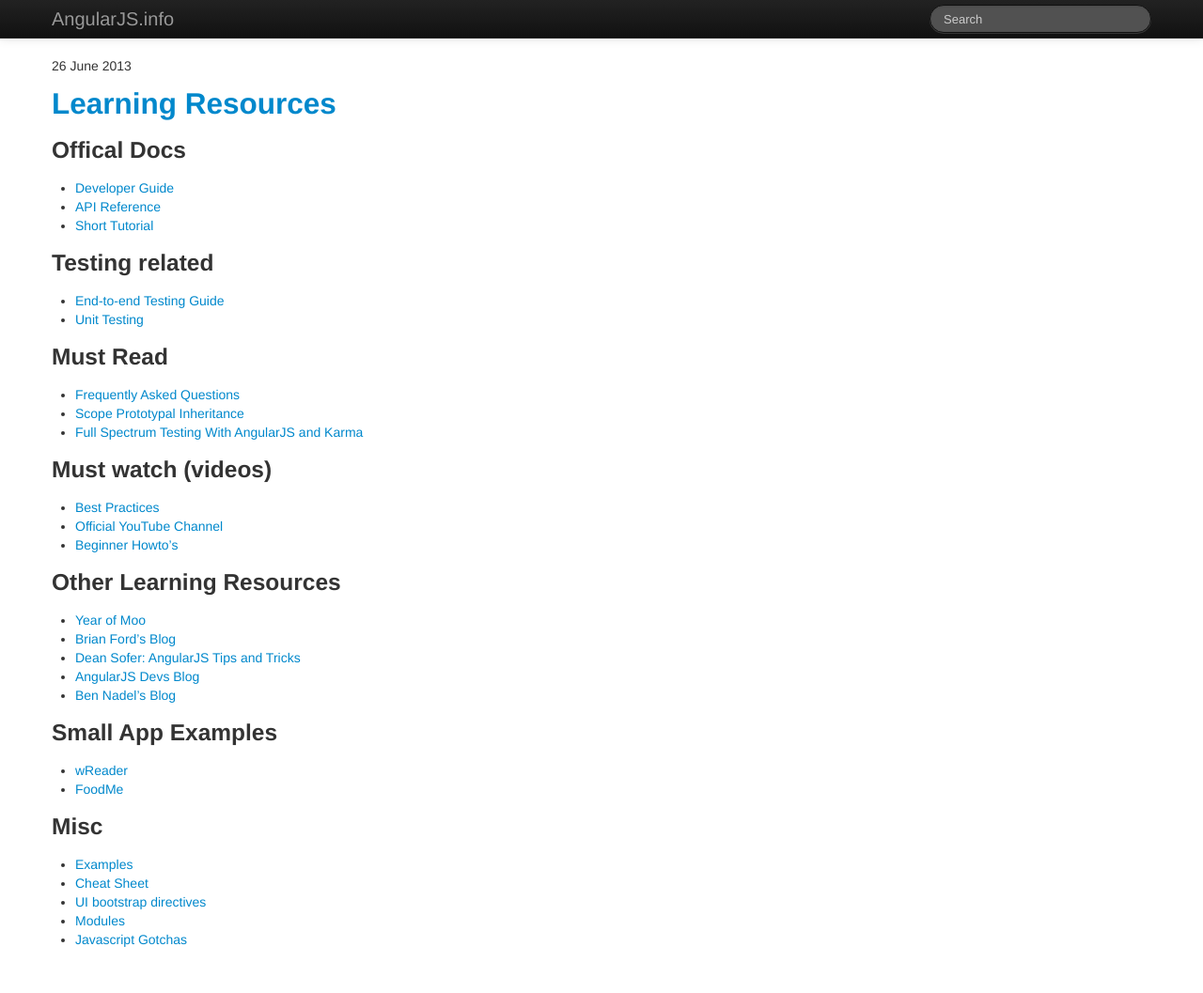
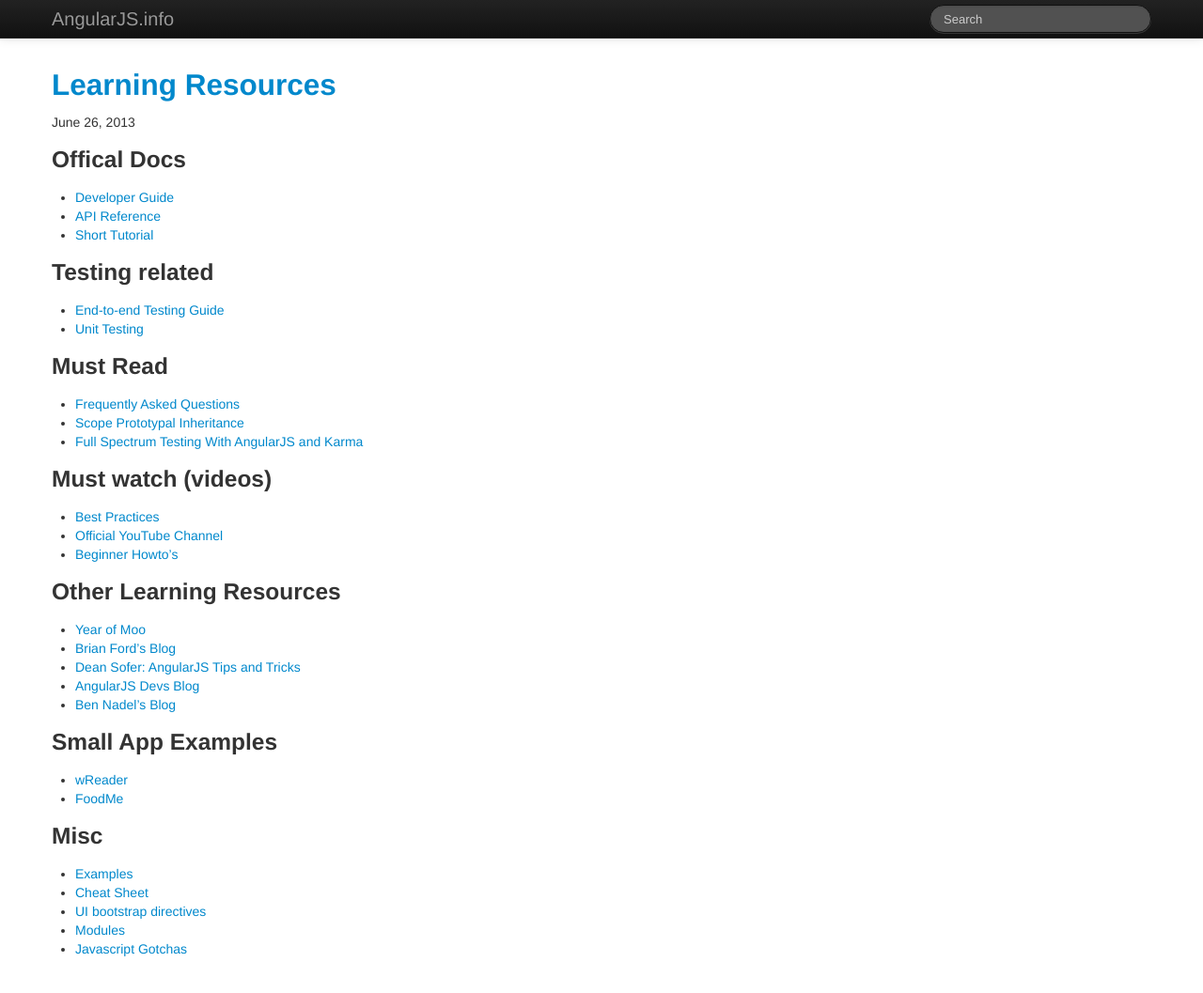
Before and after one commit to ng-learn-org/ng-learn-org.github.io, a Jekyll site: the page built from index.html, in a window 1280 px wide and 1070 px high. Shown: the top 1057 px of the window at 94% size. Built offline with Jekyll 4.4.1, drawn with Linux system fonts in a browser that asks for light colours; the list of posts is cut into pages by our own code.

Commit message:
changed layout

```diff
--- a/index.html
+++ b/index.html
@@ -5,15 +5,15 @@ title: Blog
 
 {% for post in paginator.posts %}
 
+  <!-- Title -->
+  <h2><a href="{{ site.url }}{{ post.url }}" rel="bookmark permalink" title="Permanent link to this post">{{ post.title }}</a></h2>
+
   <div class="row">
 
     <!-- Date -->
-    <div class="span4">{{ post.date | date: "%d %B %Y" }}</div>
+    <div class="span4">{{ post.date | date: "%B %d, %Y" }}</div>
 
     <div class="span8">
-      <!-- Title -->
-      <h2><a href="{{ site.url }}{{ post.url }}" rel="bookmark permalink" title="Permanent link to this post">{{ post.title }}</a></h2>
-
       <!-- Content -->
       {{ post.content }}
     </div>
```
